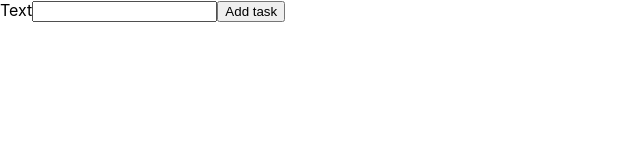
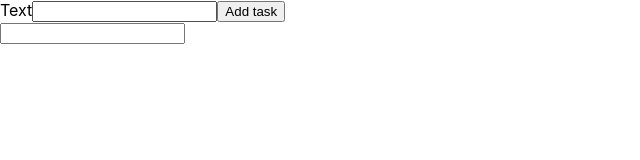
Before and after one commit to RZFalcore/PracticeReact, a React (Create React App) app: page / in a window 1280 px wide. Shown: the top 160 px of the page, without its empty margins (0-640 px from the left). Built offline with nearby package versions, Linux system fonts and the light colour scheme.

Commit message:
connect filter

```diff
--- a/src/Components/App/App.js
+++ b/src/Components/App/App.js
@@ -17,7 +17,7 @@ class App extends Component {
       <div>
         <Layout>
           <TaskEditor />
-          {/* <TaskFilter /> */}
+          <TaskFilter />
           <TaskList />
         </Layout>
       </div>
--- a/src/Components/Filter/Filter.js
+++ b/src/Components/Filter/Filter.js
@@ -0,0 +1,24 @@
+import React from "react";
+import { connect } from "react-redux";
+import tasksActions from "../../redux/tasks/tasksActions";
+
+const Filter = ({ value, onFilterChange }) => (
+  <div>
+    <input
+      type="text"
+      className="TaskEditor-input"
+      value={value}
+      onChange={(e) => onFilterChange(e.target.value)}
+    />
+  </div>
+);
+
+const mapStateToProps = (state) => ({
+  value: state.tasks.filter,
+});
+
+const mapDispatchToProps = {
+  onFilterChange: tasksActions.changeFilter,
+};
+
+export default connect(mapStateToProps, mapDispatchToProps)(Filter);
--- a/src/Components/TaskList/TaskList.js
+++ b/src/Components/TaskList/TaskList.js
@@ -17,9 +17,14 @@ const TaskList = ({ tasks, onRemoveTask, onUpdateTask }) => (
   </ul>
 );
 
-const mapStateToProps = (state) => ({
-  tasks: state.tasks.items,
-});
+const mapStateToProps = ({ tasks }) => {
+  const filteredTasks = tasks.items.filter((task) =>
+    task.text.toLowerCase().includes(tasks.filter.toLowerCase())
+  );
+  return {
+    tasks: filteredTasks,
+  };
+};
 
 const mapDispatchToProps = {
   onRemoveTask: tasksActions.removeTask,
--- a/src/redux/tasks/tasksReducer.js
+++ b/src/redux/tasks/tasksReducer.js
@@ -15,7 +15,14 @@ const items = (state = [], { type, payload }) => {
       return state;
   }
 };
-const filter = (state = "", action) => state;
+const filter = (state = "", { type, payload }) => {
+  switch (type) {
+    case Type.CHANGE_FILTER:
+      return payload.filter;
+    default:
+      return state;
+  }
+};
 
 export default combineReducers({ items, filter });
 // changeFilter = (filter) => {
```
